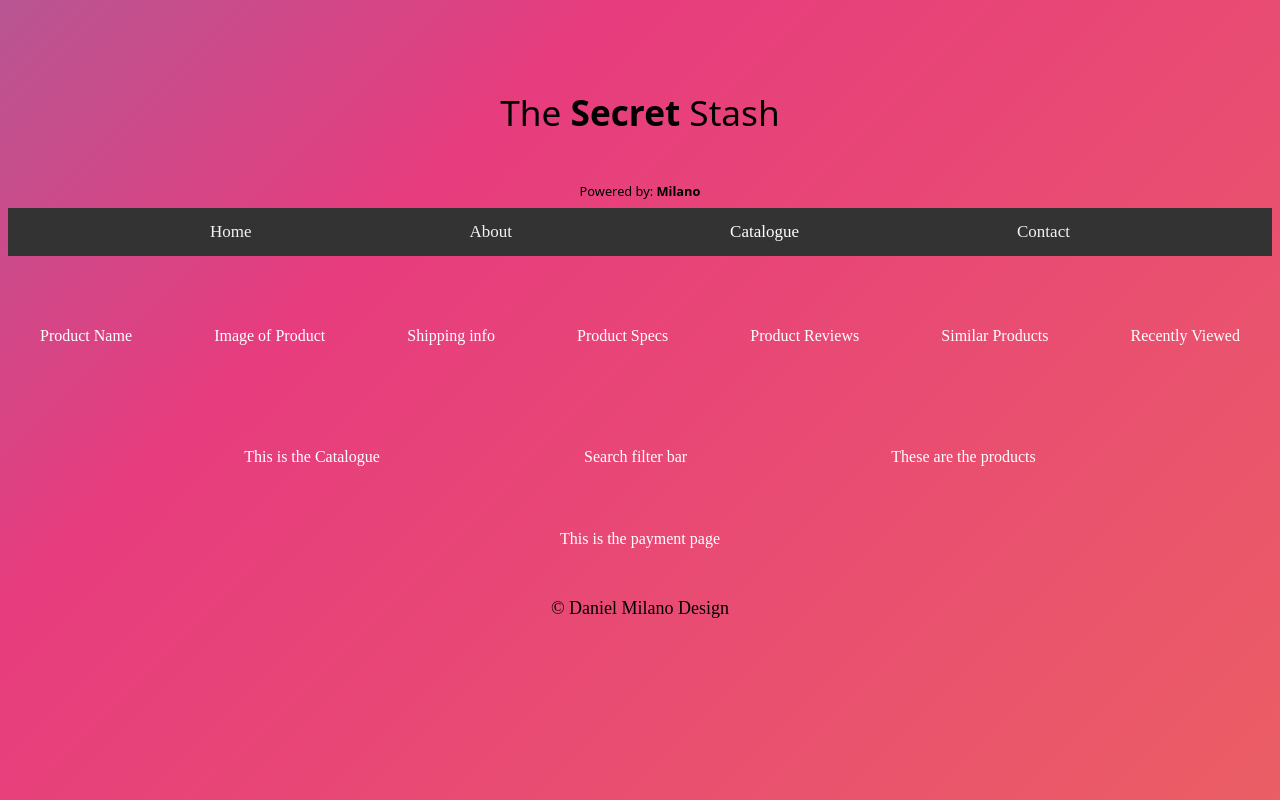
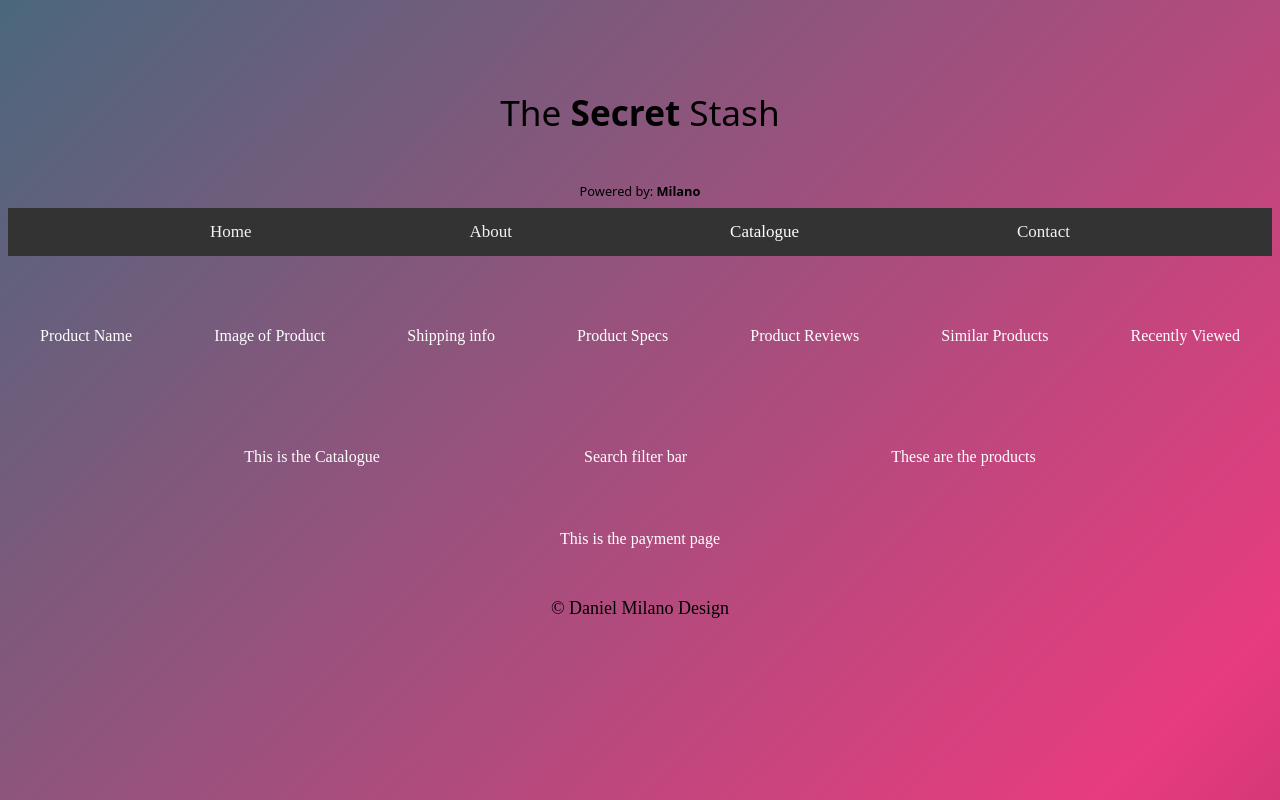
Before and after one commit to milano12345/speakerCatalogue, a React (Create React App) app in the folder catalogue/: page / in a window 1280 px wide. Built offline with nearby package versions, Linux system fonts and the light colour scheme.

Commit message:
changed color scheme of gradient, increased speed of animation

```diff
--- a/catalogue/src/App.css
+++ b/catalogue/src/App.css
@@ -33,11 +33,12 @@ body {
   width: 100wh;
   height: 100%;
   color: #fff;
-  background: linear-gradient(-45deg, #ee7752, #e73c7e, #23a6d5, #23d5ab);
+  background: linear-gradient(-45deg, black, #e73c7e, #13777b, #23d5ab);
+  animation: Gradient 8s ease infinite;
   background-size: 400% 400%;
-  -webkit-animation: Gradient 15s ease infinite;
-  -moz-animation: Gradient 15s ease infinite;
-  animation: Gradient 15s ease infinite;
+  -webkit-animation: Gradient 8s ease infinite;
+  -moz-animation: Gradient 8s ease infinite;
+  animation: Gradient 8s ease infinite;
 }
 
 .paused {
```
